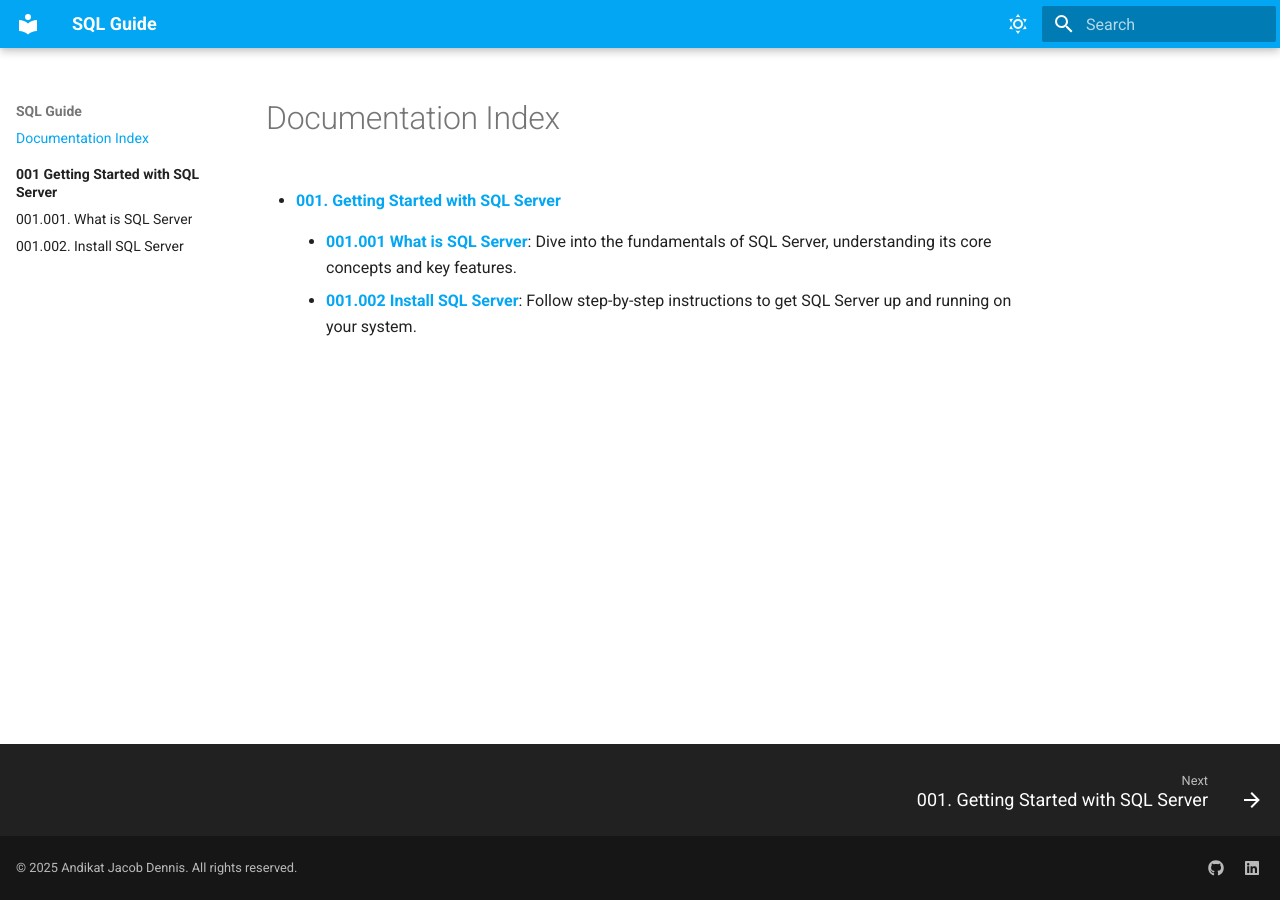
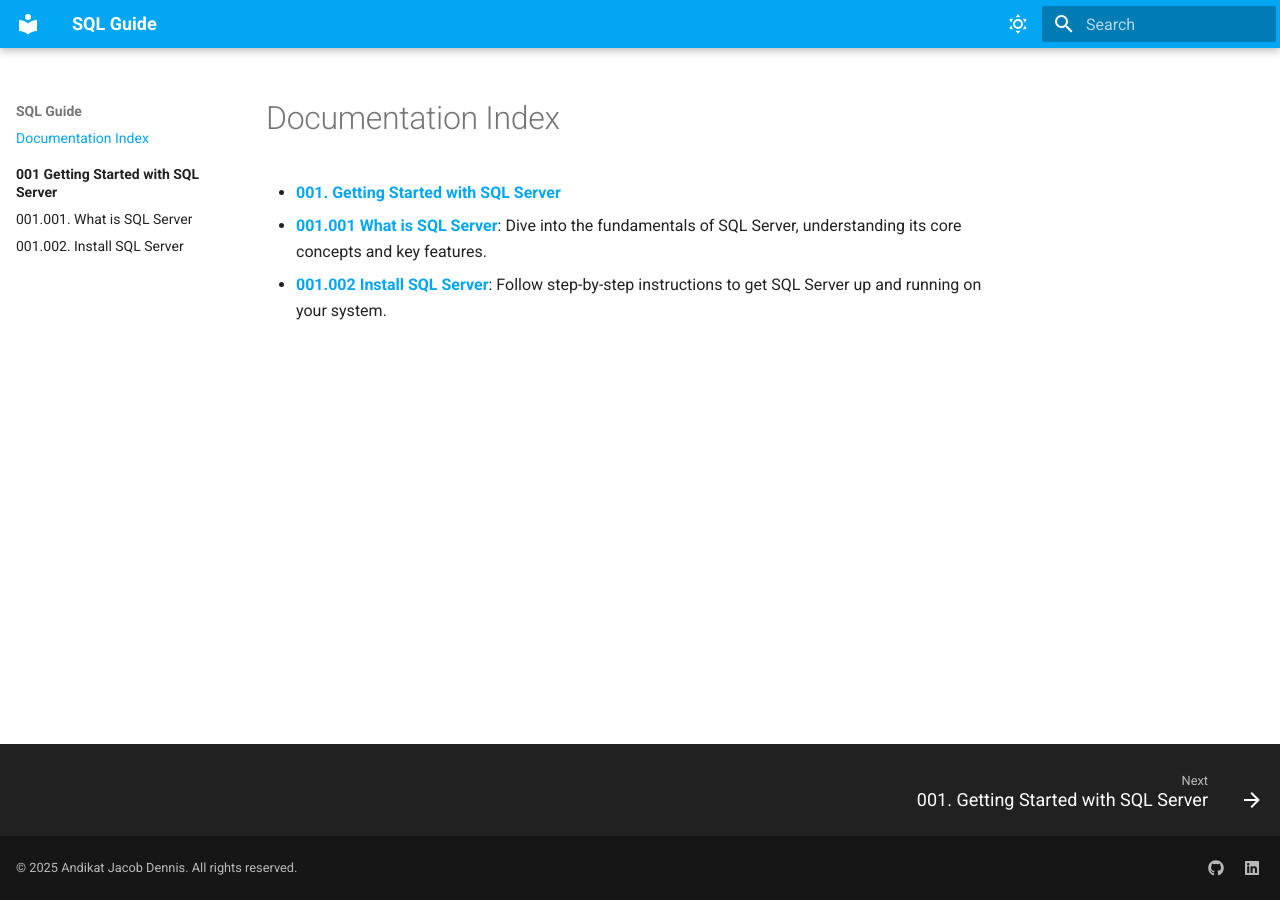
Before and after one commit to andikatjacobdennis/SQL_Guide, an MkDocs documentation site: the page built from docs/index.md, in a window 1280 px wide. Built offline with MkDocs 1.6.1 and Material for MkDocs 9.7.7, drawn with Linux system fonts in a browser that asks for light colours.

```diff
--- a/docs/index.md
+++ b/docs/index.md
@@ -1,7 +1,5 @@
 # Documentation Index
 
-* **[001. Getting Started with SQL Server](001_Getting_Started_with_SQL_Server/index.md)**
-
-      * **[001.001 What is SQL Server](001_Getting_Started_with_SQL_Server/001.001.What_is_SQL_Server.md)**: Dive into the fundamentals of SQL Server, understanding its core concepts and key features.
-
-      * **[001.002 Install SQL Server](001_Getting_Started_with_SQL_Server/001.002.Install_SQL_Server.md)**: Follow step-by-step instructions to get SQL Server up and running on your system.
+- **[001. Getting Started with SQL Server](001_Getting_Started_with_SQL_Server/index.md)**
+  * **[001.001 What is SQL Server](001_Getting_Started_with_SQL_Server/001.001.What_is_SQL_Server.md)**: Dive into the fundamentals of SQL Server, understanding its core concepts and key features.
+  * **[001.002 Install SQL Server](001_Getting_Started_with_SQL_Server/001.002.Install_SQL_Server.md)**: Follow step-by-step instructions to get SQL Server up and running on your system.
```
